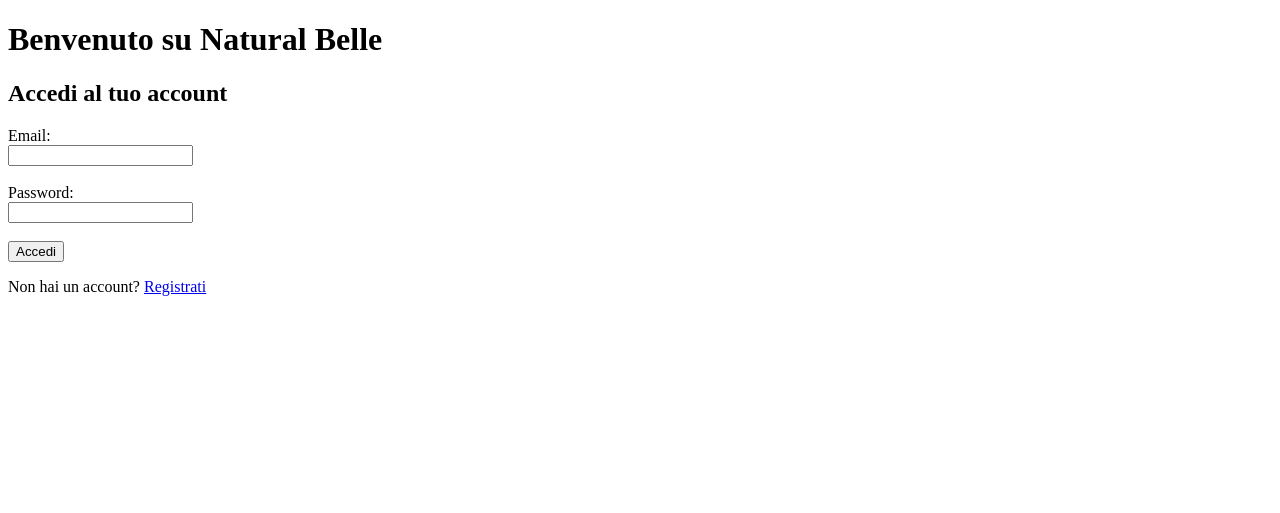
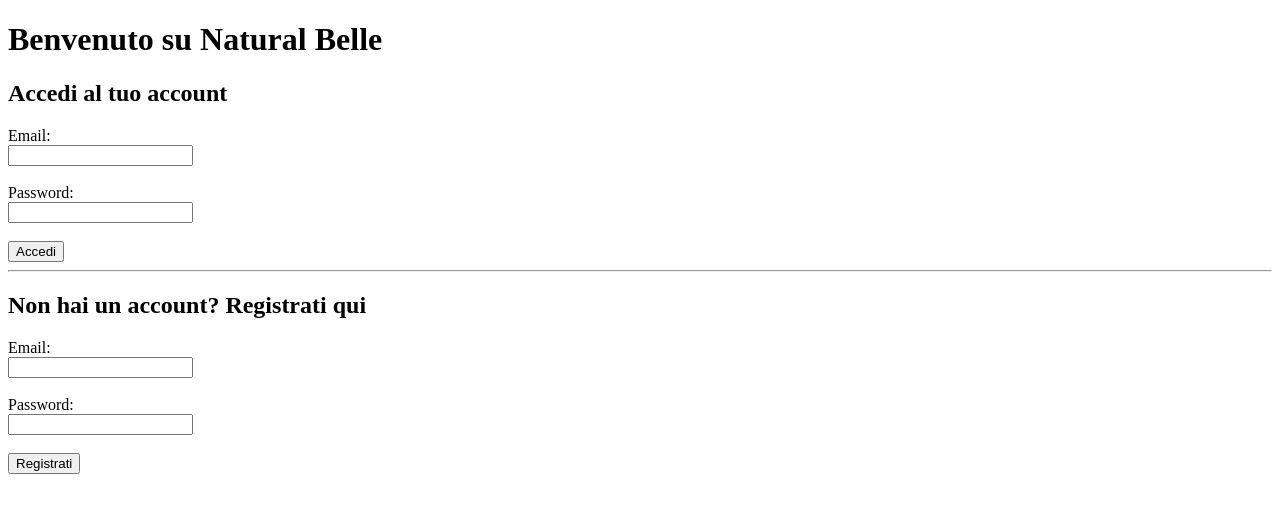
Before and after one commit to Chico34-glitch/ProjectWork-Unipegaso, a Flask app: page / in a window 1280 px wide. Shown: the top 513 px of the page. Run offline with Flask 3, Linux system fonts and the light colour scheme.

Commit message:
login.html

```diff
--- a/templates/login.html
+++ b/templates/login.html
@@ -7,8 +7,8 @@
 </head>
 <body>
     <h1>Benvenuto su Natural Belle</h1>
+
     <h2>Accedi al tuo account</h2>
-
     <form id="login-form">
         <label for="email">Email:</label><br>
         <input type="email" id="email" name="email" required><br><br>
@@ -19,7 +19,18 @@
         <button type="submit">Accedi</button>
     </form>
 
-    <p>Non hai un account? <a href="#" id="register-link">Registrati</a></p>
+    <hr>
+
+    <h2>Non hai un account? Registrati qui</h2>
+    <form id="register-form">
+        <label for="reg-email">Email:</label><br>
+        <input type="email" id="reg-email" name="reg-email" required><br><br>
+
+        <label for="reg-password">Password:</label><br>
+        <input type="password" id="reg-password" name="reg-password" required><br><br>
+
+        <button type="submit">Registrati</button>
+    </form>
 
     <script src="/static/login.js"></script>
 </body>
```
